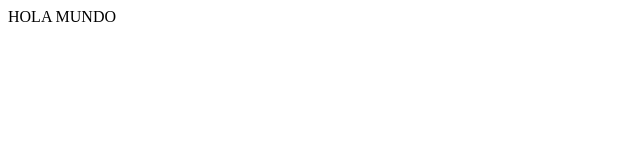
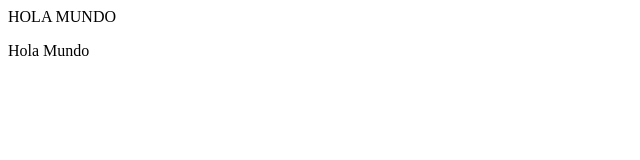
Before and after one commit to Bcool18/PWEB-EJEMPLOS, a plain HTML site: page index.html in a window 1280 px wide. Shown: the full height of the page, 0-640 px from the left. Drawn offline with Linux system fonts and the light colour scheme.

Commit message:
Update index.html

```diff
--- a/index.html
+++ b/index.html
@@ -1 +1,9 @@
 HOLA MUNDO
+<html>
+  <head>
+    <title> Inicio </title>
+  </head>
+  <body>
+    <div><p> Hola Mundo </p></div>
+  </body>
+</html>
```
